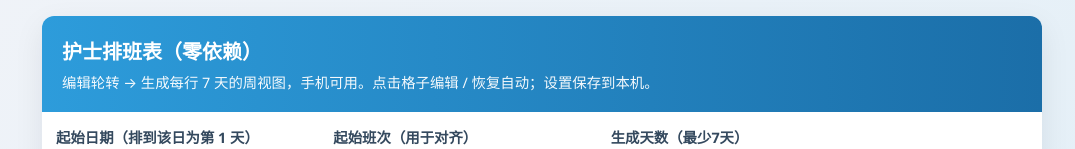
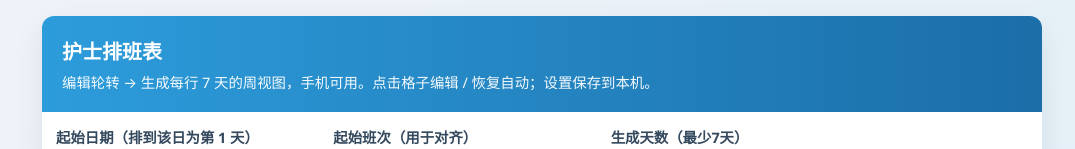
Before and after one commit to confidentcz/shift-scheduler, a plain HTML site: page index.html in a window 1280 px wide. Shown: the top 149 px of the page, without its empty margins (98-1173 px from the left). Drawn offline with Linux system fonts and the light colour scheme.

Commit message:
修改标题

```diff
--- a/index.html
+++ b/index.html
@@ -71,7 +71,7 @@
   <div class="wrap">
     <div class="card">
       <header>
-        <h1>护士排班表（零依赖）</h1>
+        <h1>护士排班表</h1>
         <p>编辑轮转 → 生成每行 7 天的周视图，手机可用。点击格子编辑 / 恢复自动；设置保存到本机。</p>
       </header>
 
```
